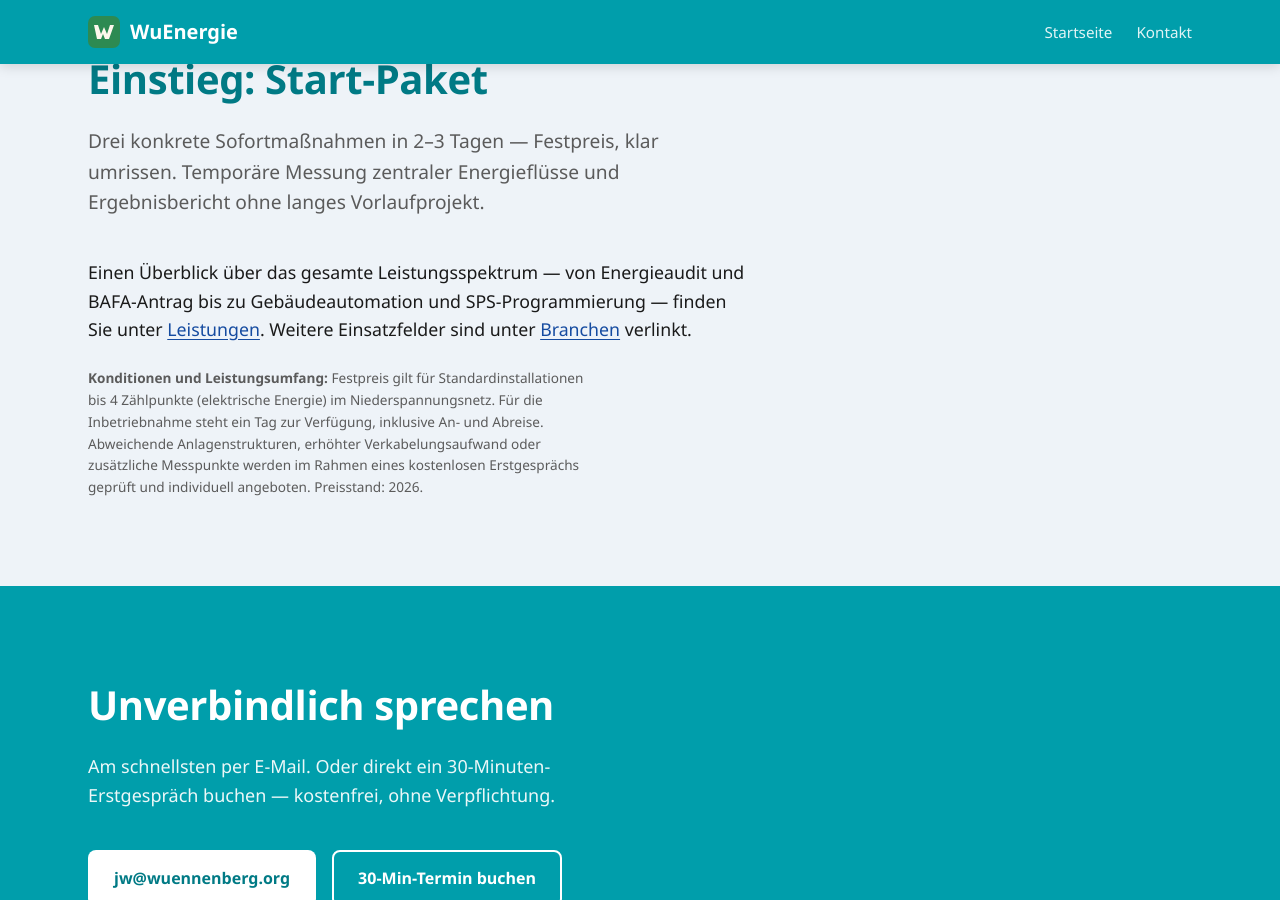
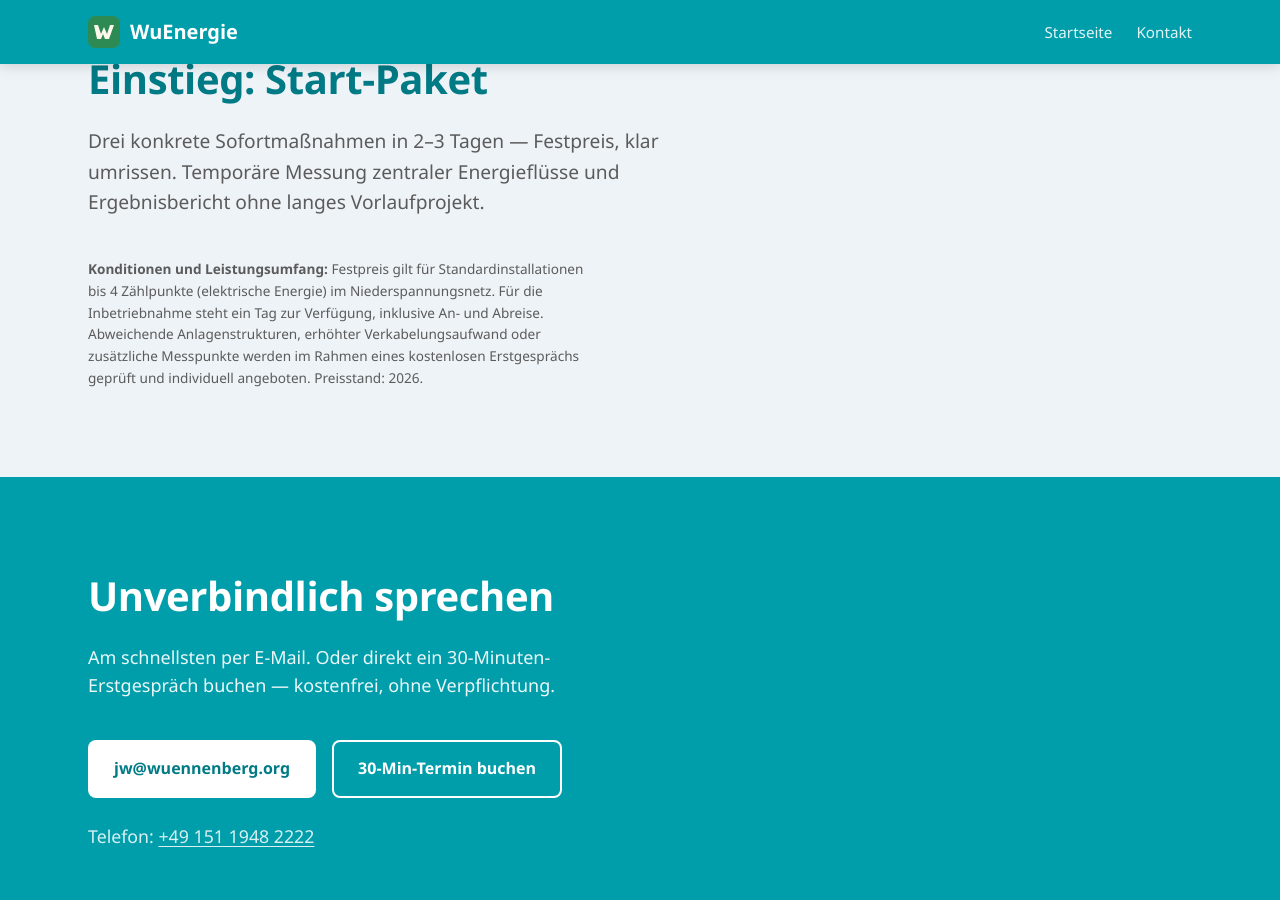
Before and after one commit to wuenergie/wuenergie-site, a Jekyll site: the page built from camping.md, in a window 1280 px wide and 900 px high, scrolled down 2814 px. Built offline with Jekyll 4.4.1, drawn with Linux system fonts in a browser that asks for light colours.

Commit message:
Camping: Überblicks-Absatz mit Querlinks im Start-Paket entfernt
Co-Authored-By: Claude Opus 5.5 <noreply@anthropic.com>

```diff
--- a/camping.md
+++ b/camping.md
@@ -141,7 +141,6 @@ service:
   <div class="container">
     <h2>Einstieg: Start-Paket</h2>
     <p class="section-lede">Drei konkrete Sofortmaßnahmen in 2–3 Tagen — Festpreis, klar umrissen. Temporäre Messung zentraler Energieflüsse und Ergebnisbericht ohne langes Vorlaufprojekt.</p>
-    <p>Einen Überblick über das gesamte Leistungsspektrum — von Energieaudit und BAFA-Antrag bis zu Gebäudeautomation und SPS-Programmierung — finden Sie unter <a href="/#leistungen">Leistungen</a>. Weitere Einsatzfelder sind unter <a href="/#branchen">Branchen</a> verlinkt.</p>
     <p class="fine-print"><strong>Konditionen und Leistungsumfang:</strong> Festpreis gilt für Standardinstallationen bis 4 Zählpunkte (elektrische Energie) im Niederspannungsnetz. Für die Inbetriebnahme steht ein Tag zur Verfügung, inklusive An- und Abreise. Abweichende Anlagenstrukturen, erhöhter Verkabelungsaufwand oder zusätzliche Messpunkte werden im Rahmen eines kostenlosen Erstgesprächs geprüft und individuell angeboten. Preisstand: 2026.</p>
   </div>
 </section>
```
